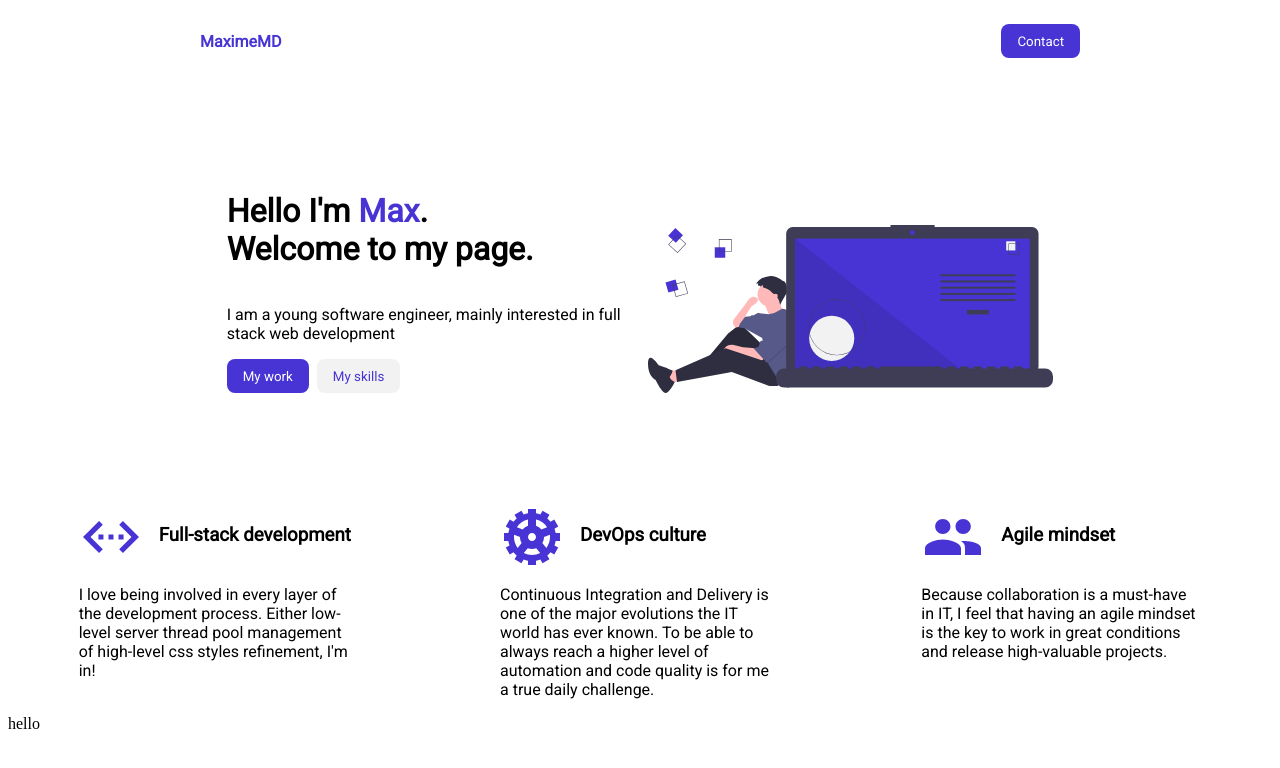
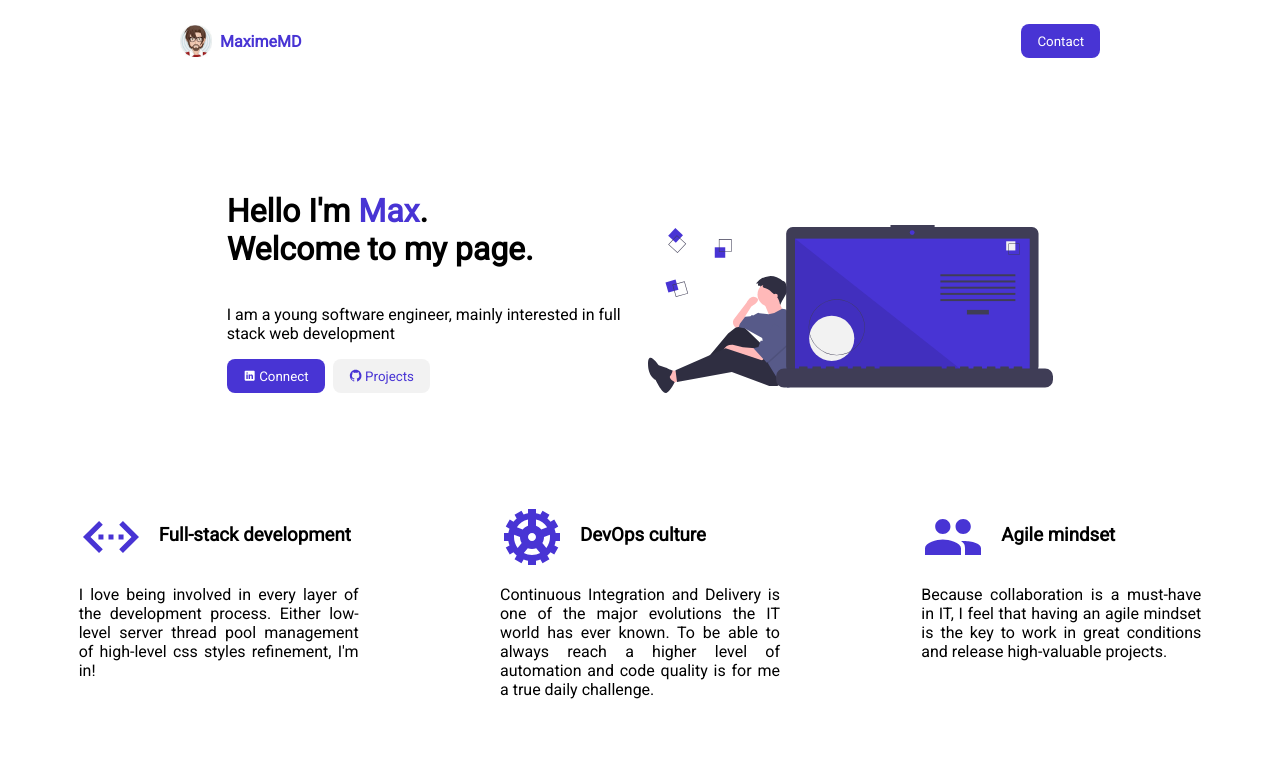
Before and after one commit to maximeMD/my-website, a Next.js app: page / in a window 1280 px wide. Shown: the top 768 px of the page. Built offline with nearby package versions, Linux system fonts and the light colour scheme.

Commit message:
feat: add social icons + avatar + layout fixes

```diff
--- a/components/Button/Button.tsx
+++ b/components/Button/Button.tsx
@@ -4,12 +4,15 @@ import theme from '../../styles/theme';
 interface IButtonProps {
   type?: 'primary' | 'secondary';
   className?: HTMLAttributes<HTMLButtonElement>;
+  onClick?: () => void;
 }
 
 const Button: FunctionComponent<IButtonProps> = props => {
   return (
     <>
-      <button className={props.type + ' ' + props.className}>
+      <button
+        onClick={props.onClick}
+        className={props.type + ' ' + props.className}>
         {props.children}
       </button>
 
--- a/components/HighlightItem/HighlightItem.tsx
+++ b/components/HighlightItem/HighlightItem.tsx
@@ -35,6 +35,7 @@ const HighlightItem: FunctionComponent<IHighlightItemProps> = props => {
         }
         .content {
           grid-area: content;
+          text-align: justify;
         }
       `}</style>
     </>
--- a/components/Navbar/Navbar.tsx
+++ b/components/Navbar/Navbar.tsx
@@ -5,7 +5,9 @@ import theme from '../../styles/theme';
 const Navbar: FunctionComponent = () => {
   return (
     <div className='container'>
-      <div className='title'>MaximeMD</div>
+      <div className='title' onClick={() => (window.location.href = '/')}>
+        <img src='/avatar.png' /> MaximeMD
+      </div>
       <div className='menu-items' />
       <div className='contact'>
         <Button type='primary'>Contact</Button>
@@ -22,6 +24,14 @@ const Navbar: FunctionComponent = () => {
           font-weight: bold;
           color: ${theme.colors.primary};
           justify-self: end;
+          display: flex;
+          align-items: center;
+          cursor: pointer;
+        }
+        .title img {
+          height: 2rem;
+          width: 2rem;
+          margin-right: 0.5rem;
         }
         .contact {
           justify-self: start;
--- a/pages/index.tsx
+++ b/pages/index.tsx
@@ -3,7 +3,13 @@ import Navbar from '../components/Navbar/Navbar';
 import Button from '../components/Button/Button';
 import Head from 'next/head';
 import HighlightItem from '../components/HighlightItem/HighlightItem';
-import { IoMdCodeWorking, IoMdCog, IoMdPeople } from 'react-icons/io';
+import {
+  IoMdCodeWorking,
+  IoMdCog,
+  IoMdPeople,
+  IoLogoLinkedin,
+  IoLogoGithub,
+} from 'react-icons/io';
 import theme from '../styles/theme';
 
 const TestPage: NextPage = () => {
@@ -29,9 +35,29 @@ const TestPage: NextPage = () => {
           </span>
           <div className='landing-section-buttons'>
             <div className='landing-section-button-1'>
-              <Button>My work</Button>
+              <Button
+                onClick={() =>
+                  window.open('https://www.linkedin.com/in/maxmd/', '_blank')
+                }>
+                <div className='landing-section-button-content'>
+                  <IoLogoLinkedin />
+                  <span className='landing-section-button-label'>Connect</span>
+                </div>
+              </Button>
             </div>
-            <Button type='secondary'>My skills</Button>
+            <Button
+              type='secondary'
+              onClick={() =>
+                window.open(
+                  'https://github.com/maximeMD?tab=repositories',
+                  '_blank',
+                )
+              }>
+              <div className='landing-section-button-content'>
+                <IoLogoGithub />
+                <span className='landing-section-button-label'>Projects</span>
+              </div>
+            </Button>
           </div>
         </div>
         <img
@@ -58,7 +84,6 @@ const TestPage: NextPage = () => {
           high-valuable projects.
         </HighlightItem>
       </div>
-      <div className='articles-container'>hello</div>
       <style jsx>{`
         .landing-section {
           font-family: 'Roboto';
@@ -91,7 +116,13 @@ const TestPage: NextPage = () => {
         .landing-section-button-1 {
           margin-right: 0.5rem;
         }
-
+        .landing-section-button-content {
+          display: flex;
+          align-items: center;
+        }
+        .landing-section-button-label {
+          margin-left: 0.2rem;
+        }
         .highlight-container {
           display: grid;
           grid-template-columns: repeat(auto-fit, minmax(320px, 1fr));
```
Also changed, not shown: public/avatar.png (added).
